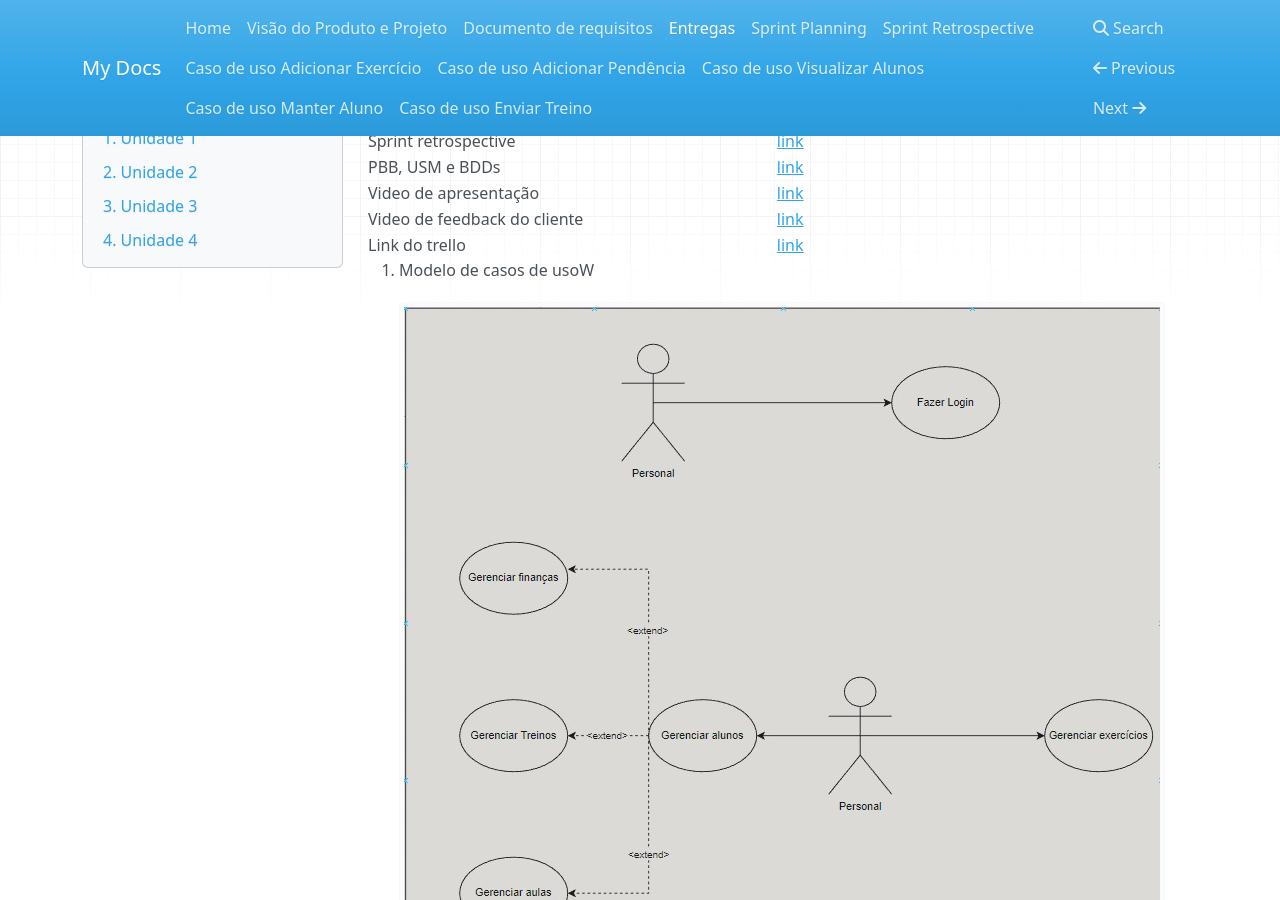
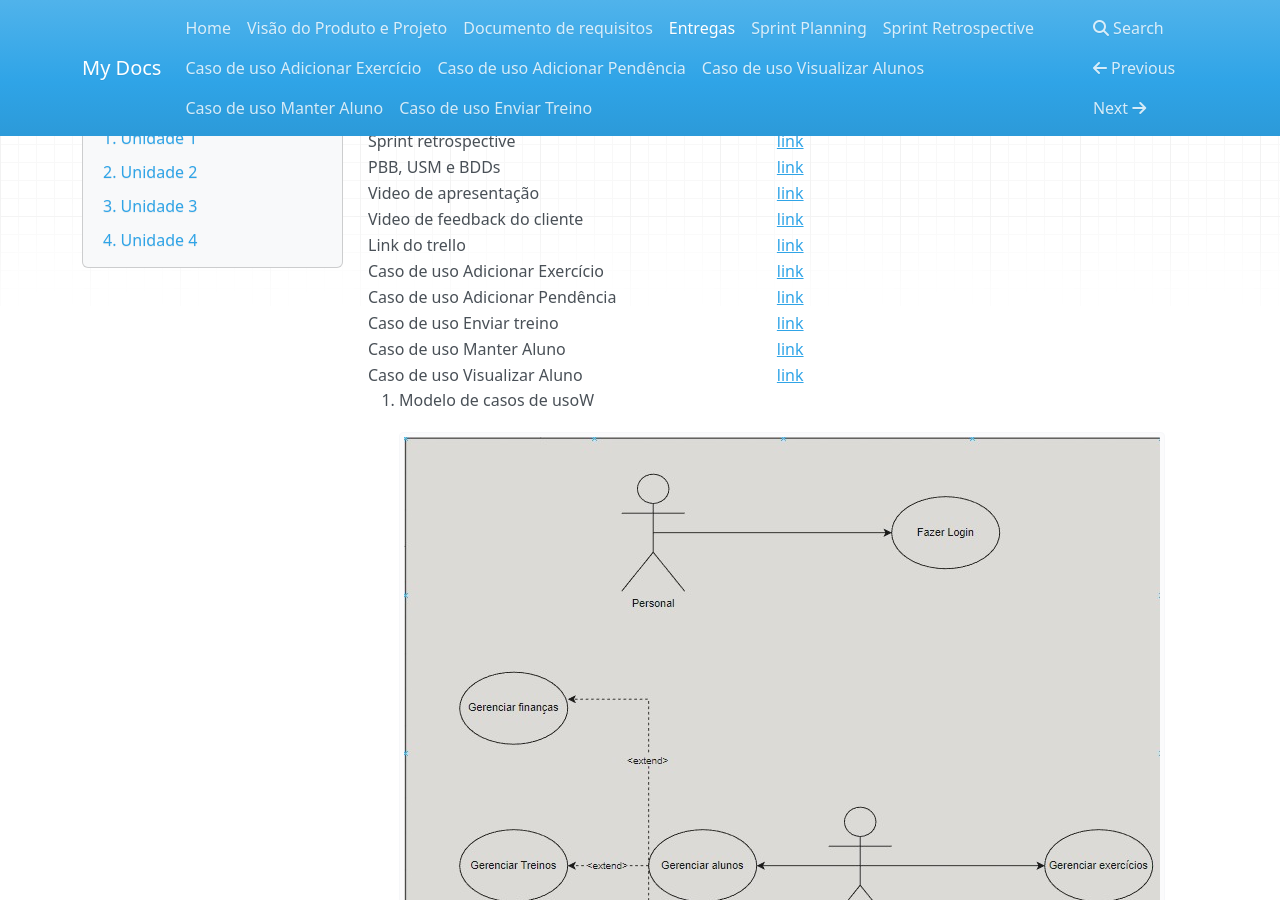
Before and after one commit to mdsreq-fga-unb/2022.2-Strix, an MkDocs documentation site: the page built from documentation/docs/entregas.md, in a window 1280 px wide and 900 px high, scrolled down 9102 px. Built offline with MkDocs 1.6.1, drawn with Linux system fonts in a browser that asks for light colours; nearby versions of some CDN libraries.

Commit message:
Adição de link de casos de uso no doc de entrega

```diff
--- a/documentation/docs/entregas.md
+++ b/documentation/docs/entregas.md
@@ -65,5 +65,10 @@
 | Video de apresentação | [link](https://www.youtube.com/watch?v=qel0khWSWgc) |
 | Video de feedback do cliente | [link](https://www.youtube.com/watch?v=BO6qKlfV3aY) |
 | Link do trello | [link](https://trello.com/invite/b/R8Zmkse0/ATTIdd9bd4fce7c773190e8ee12d6103073907830A80/requisitos) |
+| Caso de uso Adicionar Exercício | [link](./AdicionarExercícios.md) |
+| Caso de uso Adicionar Pendência | [link](./AdicionarPendencia.md) |
+| Caso de uso Enviar treino | [link](./EnviarTreino.md) |
+| Caso de uso Manter Aluno | [link](./ManterAluno.md) |
+| Caso de uso Visualizar Aluno | [link](./VisualizarAlunos.md) |
 
 1. Modelo de casos de usoW ![](./img/diagramaCasoUso.jpg)
```
